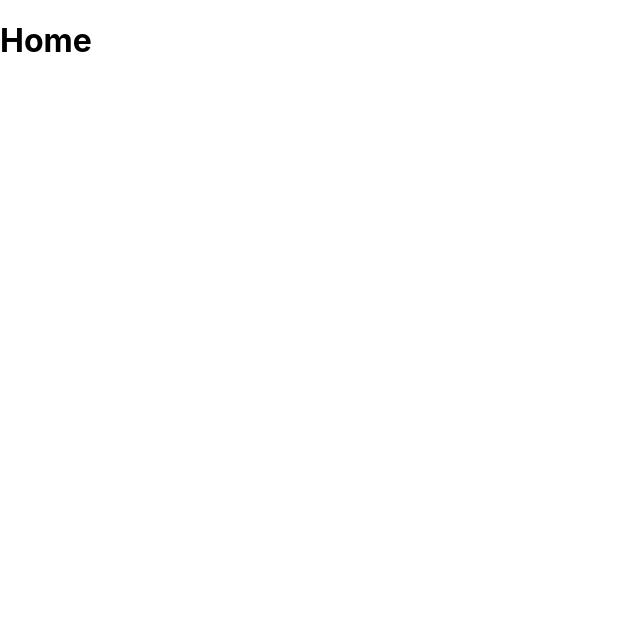
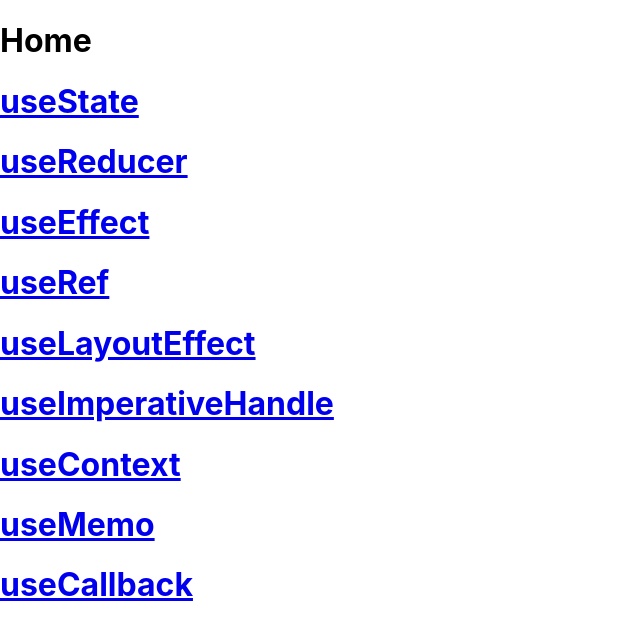
Before and after one commit to knguyen111601/React_Hook_Notes_Examples, a React (Create React App) app: page / in a window 1280 px wide. Shown: the top 640 px of the page, without its empty margins (0-640 px from the left). Built offline with nearby package versions, Linux system fonts and the light colour scheme.

Commit message:
have links to all hooks mapped on home page

```diff
--- a/src/pages/Home.js
+++ b/src/pages/Home.js
@@ -1,6 +1,20 @@
+import { Link } from "react-router-dom"
+
 const Home = () => {
+
+    const hooks = ["useState", "useReducer", "useEffect", "useRef", "useLayoutEffect", "useImperativeHandle", "useContext", "useMemo", "useCallback"]
+
+    const renderLinks = () => {
+        return hooks.map((hook)=>{
+            return <Link to={`/${hook}`}>
+                <h1>{hook}</h1>
+            </Link>
+        })
+    }
+
     return <>
         <h1>Home</h1>
+        {renderLinks()}
     </>
 }
 
--- a/src/pages/Main.js
+++ b/src/pages/Main.js
@@ -5,6 +5,7 @@ import Home from "./Home"
 const Main = () => {
     return <>
     <Routes>
+        <Route path="*" element={<h1>Page does not exist or hasn't been created yet.</h1>}/>
         <Route path="/" element={<Home/>}/>
         <Route path="/useState" element={<StateTutorial/>}/>
     </Routes>
```
